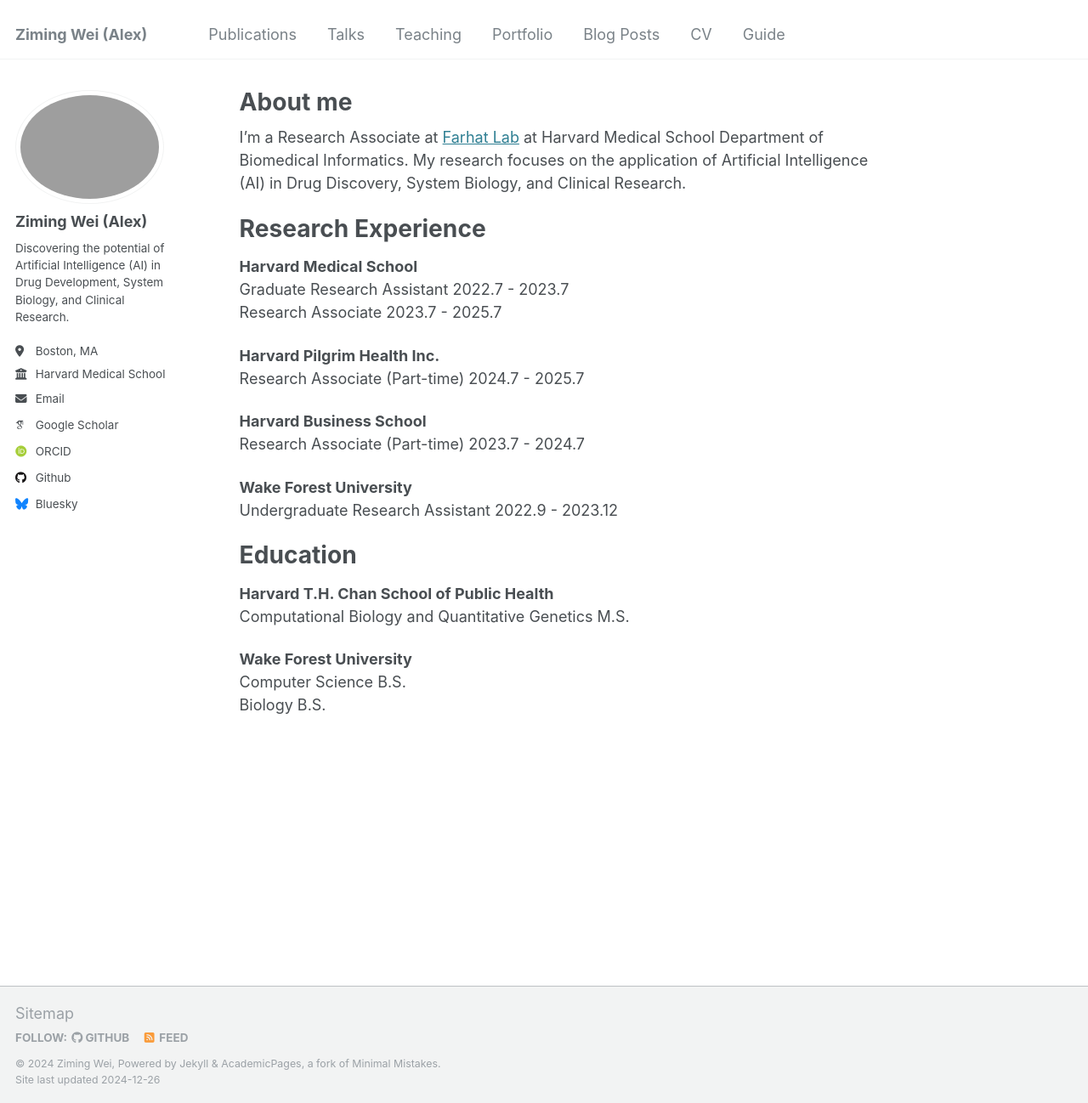
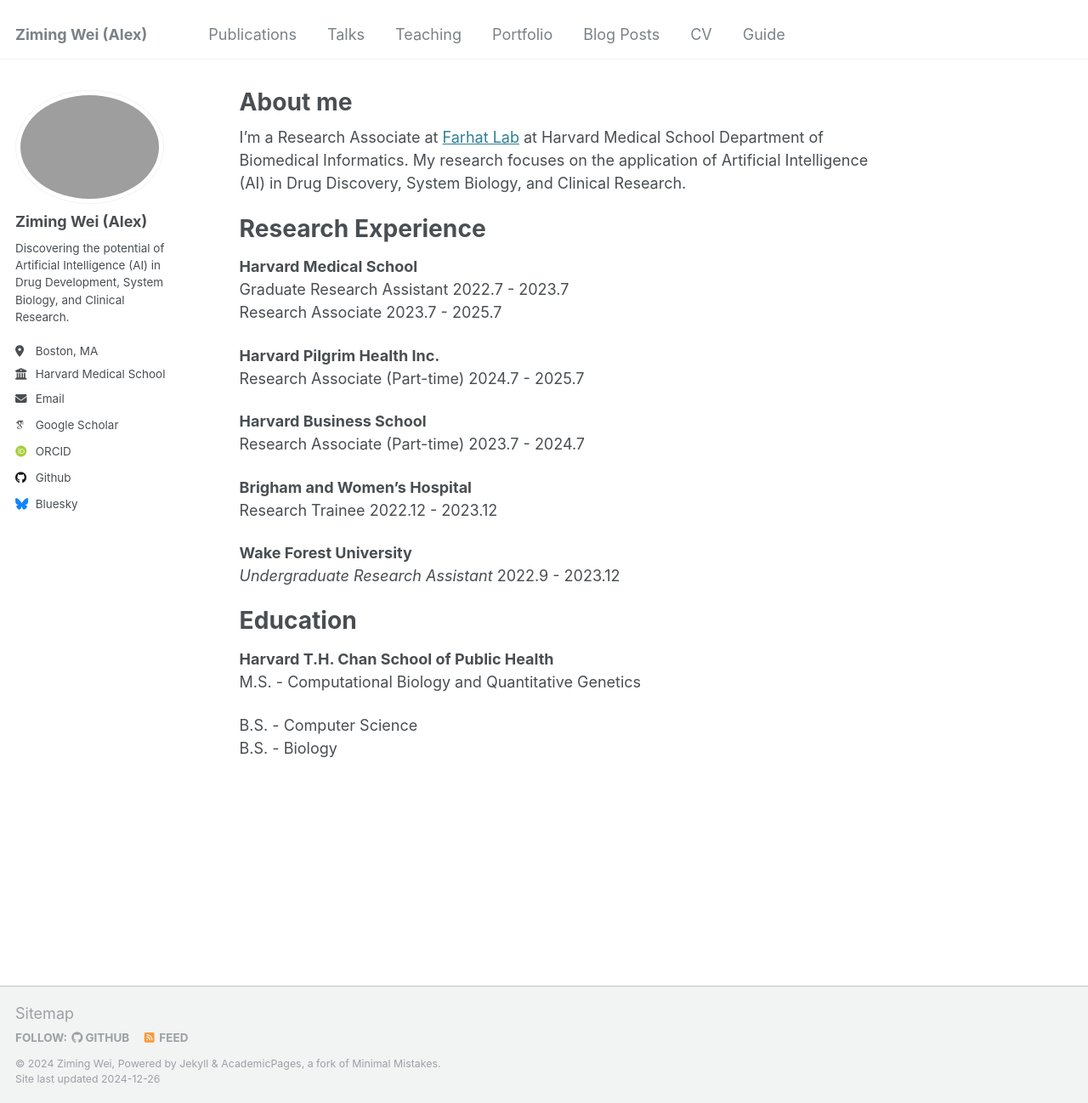
Before and after one commit to AlexWei21/AlexWei21.github.io, a Jekyll site: the page built from _pages/about.md, in a window 1280 px wide and 1298 px high. Shown: the whole window at 85% size. Built offline with Jekyll 4.4.1, drawn with Linux system fonts in a browser that asks for light colours; some web fonts are replaced.

Commit message:
Update about.md

```diff
--- a/_pages/about.md
+++ b/_pages/about.md
@@ -21,14 +21,16 @@
 **Harvard Business School**\
 Research Associate (Part-time) 2023.7 - 2024.7
 
+**Brigham and Women's Hospital**\
+Research Trainee 2022.12 - 2023.12
+
 **Wake Forest University**\
-Undergraduate Research Assistant 2022.9 - 2023.12
+_Undergraduate Research Assistant_ 2022.9 - 2023.12
 
 Education
 ======
 **Harvard T.H. Chan School of Public Health**\
-Computational Biology and Quantitative Genetics M.S.
+M.S. - Computational Biology and Quantitative Genetics
 
-**Wake Forest University** \
-Computer Science B.S.\
-Biology B.S.
+B.S. - Computer Science\
+B.S. - Biology
```
